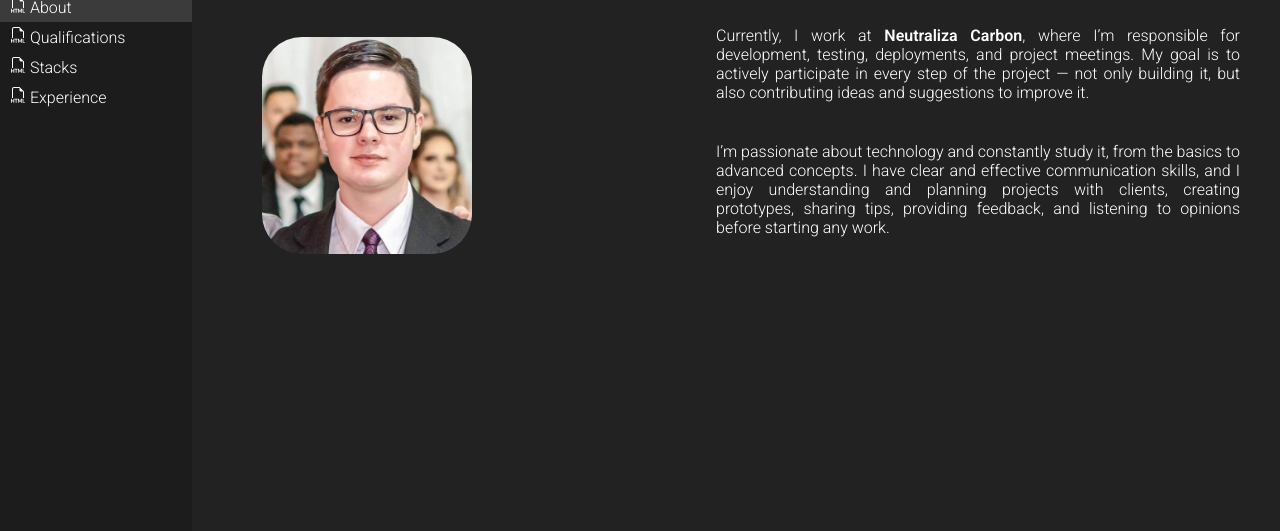
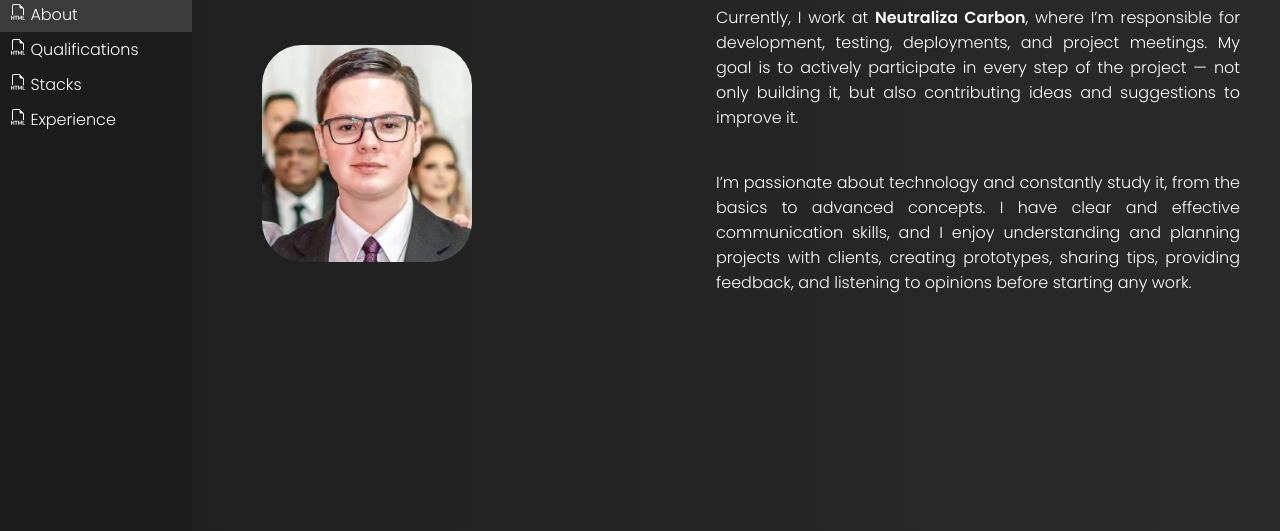
Before and after one commit to CassioVSouza/Portfolio, a plain HTML site: page index.html in a window 1280 px wide. Shown: the part 269-800 px from the top of the page. Drawn offline with Linux system fonts and the light colour scheme.

Commit message:
base finalizada

```diff
--- a/css/General.css
+++ b/css/General.css
@@ -1,9 +1,9 @@
-@import url('https://fonts.googleapis.com/css2?family=Roboto:ital,wght@0,100..900;1,100..900&display=swap');
+@import url('https://fonts.googleapis.com/css2?family=Poppins:ital,wght@0,100;0,200;0,300;0,400;0,500;0,600;0,700;0,800;0,900;1,100;1,200;1,300;1,400;1,500;1,600;1,700;1,800;1,900&family=Roboto:ital,wght@0,100..900;1,100..900&display=swap');
 
 *{
     padding: 0;
     margin: 0;
-    font-family: "Roboto", sans-serif;
+    font-family: "Poppins", sans-serif;
     font-optical-sizing: auto;
     font-weight: 300;
     font-style: normal;
@@ -59,7 +59,8 @@
 }
 
 .Page__Content{
-    background-color: #222222;
+    background-color: #3b3b3b;
+    background-image: linear-gradient(to right, rgb(32, 32, 32), rgb(43, 43, 43));
     width: 100%;
     height: 100vh;
 }
--- /dev/null
+++ b/js/darkmode.js
@@ -0,0 +1 @@
+var typeLight = "day";
```
